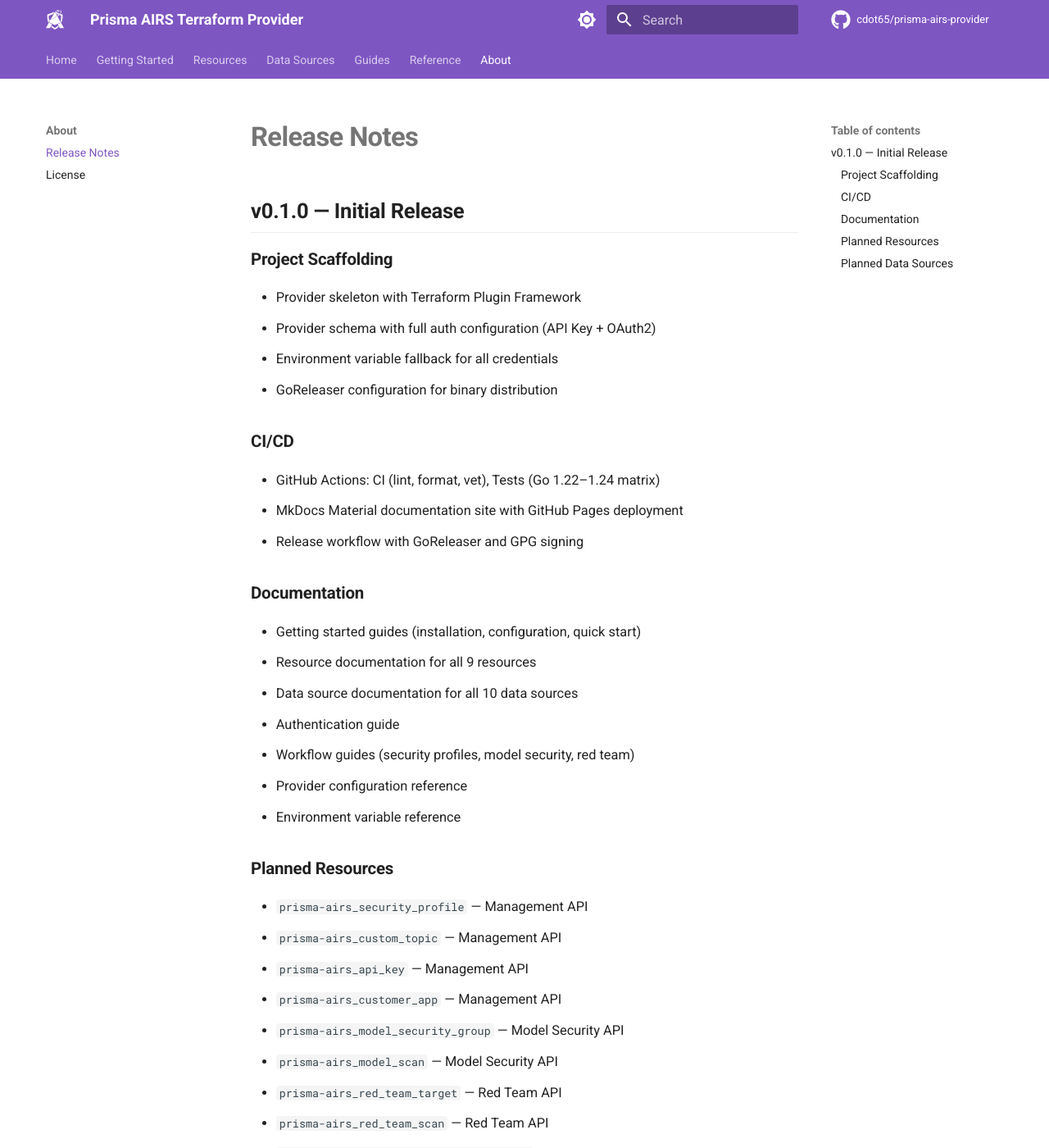
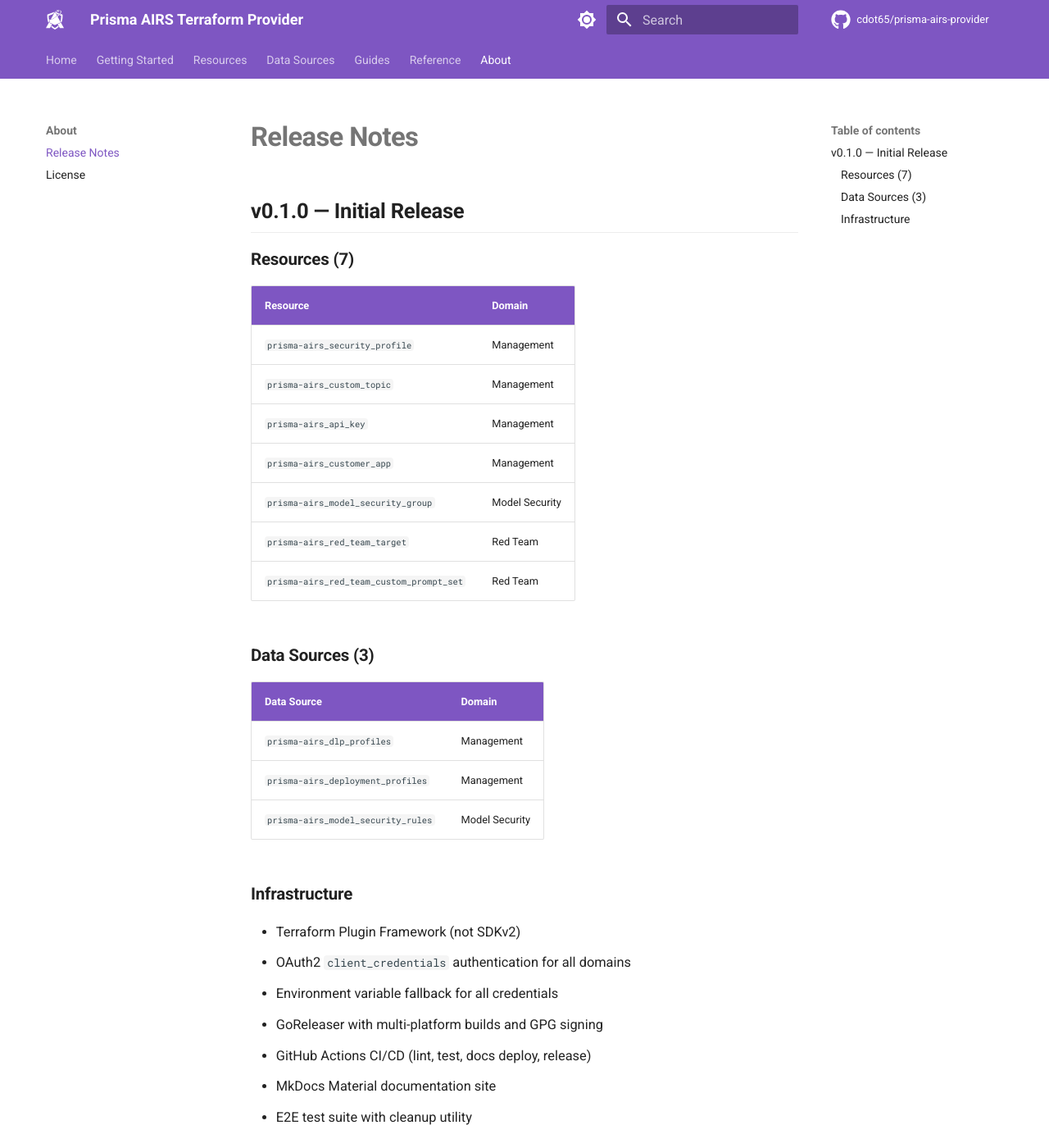
Before and after one commit to cdot65/terraform-provider-prisma-airs, an MkDocs documentation site: the page built from docs/about/release-notes.md, in a window 1280 px wide and 1400 px high. Shown: the whole window at 82% size. Built offline with MkDocs 1.6.1 and Material for MkDocs 9.7.7, drawn with Linux system fonts in a browser that asks for light colours; comment, search, counter and statistics services are not loaded; some of the changed text lies outside the part shown.

Commit message:
docs: align project files with current provider state
Remove stale Scan API references from .env.example, provider-configuration,
error-handling docs. Fix Go version badge (1.22→1.24), tighten README,
update release notes to reflect actual 7 resources + 3 data sources,
fix CSS badge selectors from Node/TS template, add .gitignore entries
for delve debug binaries and .terraform.lock.hcl.

Co-Authored-By: Claude Opus 4.6 <noreply@anthropic.com>

```diff
--- a/docs/about/release-notes.md
+++ b/docs/about/release-notes.md
@@ -2,45 +2,32 @@
 
 ## v0.1.0 — Initial Release
 
-### Project Scaffolding
-- Provider skeleton with Terraform Plugin Framework
-- Provider schema with full auth configuration (API Key + OAuth2)
+### Resources (7)
+
+| Resource | Domain |
+|----------|--------|
+| `prisma-airs_security_profile` | Management |
+| `prisma-airs_custom_topic` | Management |
+| `prisma-airs_api_key` | Management |
+| `prisma-airs_customer_app` | Management |
+| `prisma-airs_model_security_group` | Model Security |
+| `prisma-airs_red_team_target` | Red Team |
+| `prisma-airs_red_team_custom_prompt_set` | Red Team |
+
+### Data Sources (3)
+
+| Data Source | Domain |
+|-------------|--------|
+| `prisma-airs_dlp_profiles` | Management |
+| `prisma-airs_deployment_profiles` | Management |
+| `prisma-airs_model_security_rules` | Model Security |
+
+### Infrastructure
+
+- Terraform Plugin Framework (not SDKv2)
+- OAuth2 `client_credentials` authentication for all domains
 - Environment variable fallback for all credentials
-- GoReleaser configuration for binary distribution
-
-### CI/CD
-- GitHub Actions: CI (lint, format, vet), Tests (Go 1.22–1.24 matrix)
-- MkDocs Material documentation site with GitHub Pages deployment
-- Release workflow with GoReleaser and GPG signing
-
-### Documentation
-- Getting started guides (installation, configuration, quick start)
-- Resource documentation for all 9 resources
-- Data source documentation for all 10 data sources
-- Authentication guide
-- Workflow guides (security profiles, model security, red team)
-- Provider configuration reference
-- Environment variable reference
-
-### Planned Resources
-- `prisma-airs_security_profile` — Management API
-- `prisma-airs_custom_topic` — Management API
-- `prisma-airs_api_key` — Management API
-- `prisma-airs_customer_app` — Management API
-- `prisma-airs_model_security_group` — Model Security API
-- `prisma-airs_model_scan` — Model Security API
-- `prisma-airs_red_team_target` — Red Team API
-- `prisma-airs_red_team_scan` — Red Team API
-- `prisma-airs_red_team_custom_prompt_set` — Red Team API
-
-### Planned Data Sources
-- `prisma-airs_content_scan` — Scan API
-- `prisma-airs_dlp_profiles` — Management API
-- `prisma-airs_deployment_profiles` — Management API
-- `prisma-airs_scan_logs` — Management API
-- `prisma-airs_model_security_rules` — Model Security API
-- `prisma-airs_model_scan_evaluations` — Model Security API
-- `prisma-airs_model_scan_violations` — Model Security API
-- `prisma-airs_red_team_reports` — Red Team API
-- `prisma-airs_red_team_categories` — Red Team API
-- `prisma-airs_red_team_quota` — Red Team API
+- GoReleaser with multi-platform builds and GPG signing
+- GitHub Actions CI/CD (lint, test, docs deploy, release)
+- MkDocs Material documentation site
+- E2E test suite with cleanup utility
--- a/docs/css/custom.css
+++ b/docs/css/custom.css
@@ -146,10 +146,9 @@
 /* ── Badges ───────────────────────────────────────────────────────── */
 
 .md-typeset img[alt='CI'],
-.md-typeset img[alt='npm'],
-.md-typeset img[alt='License: MIT'],
-.md-typeset img[alt='Node 18+'],
-.md-typeset img[alt='TypeScript'] {
+.md-typeset img[alt='Tests'],
+.md-typeset img[alt='Go 1.24+'],
+.md-typeset img[alt='License: MIT'] {
   display: inline-block;
   vertical-align: middle;
   margin-right: 4px;
```
Also changed, not shown: README.md (+20 -81 lines), docs/getting-started/installation.md (+1 -1 lines), docs/reference/error-handling.md (+3 -3 lines), docs/reference/provider-configuration.md (+18 -16 lines), 2 other files.
